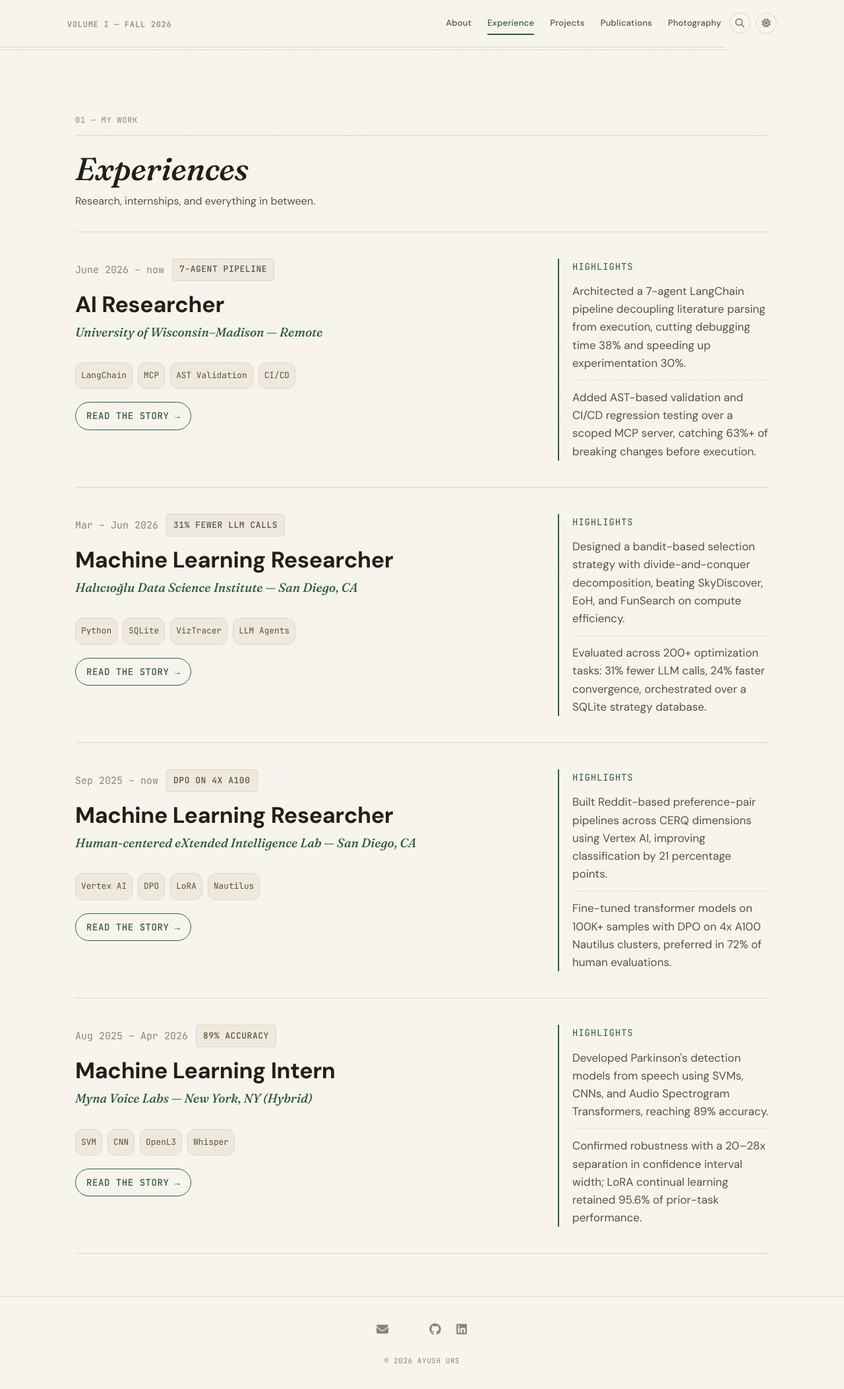
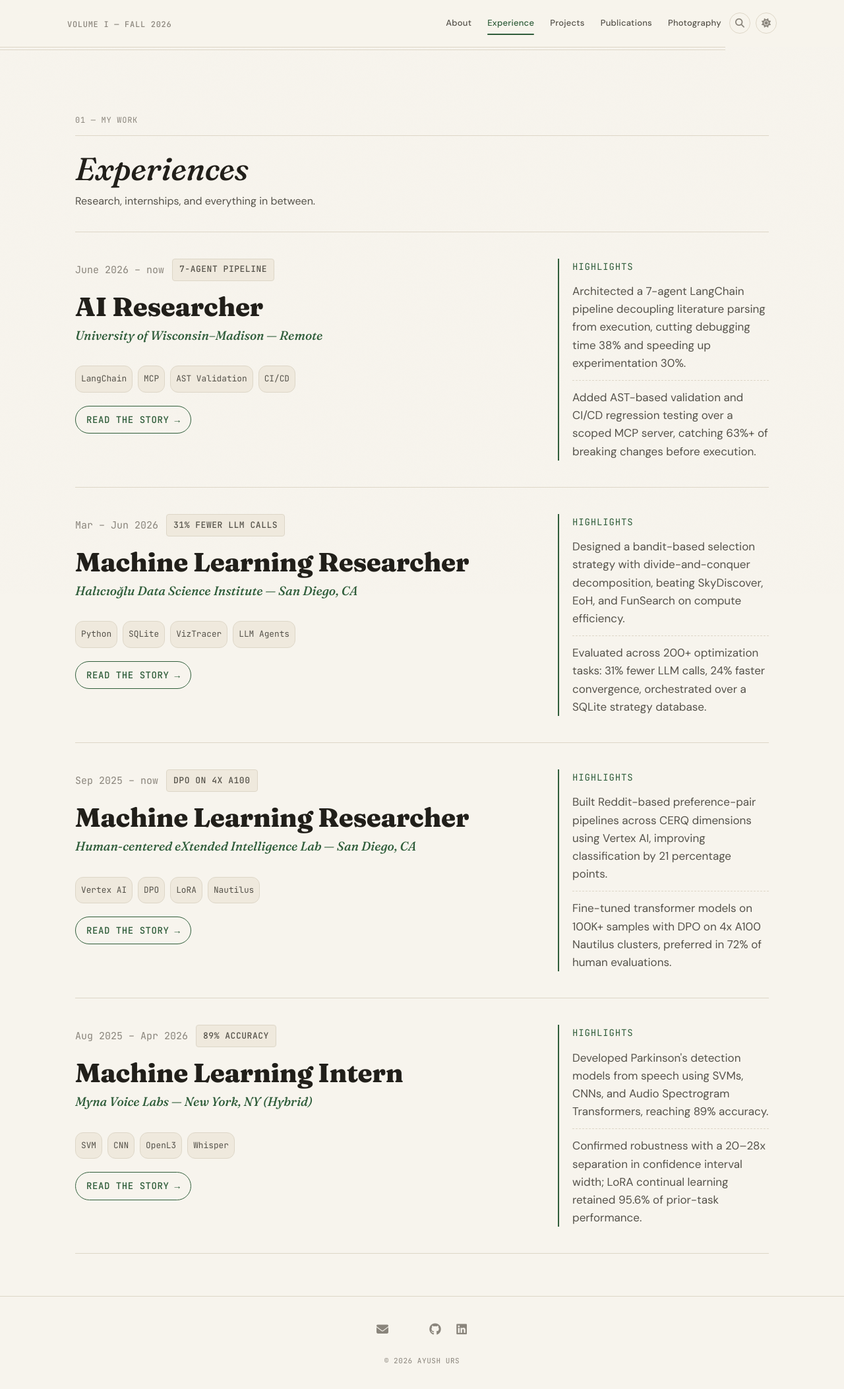
Before and after one commit to ayush11z/ayush11z.github.io, a Jekyll site: the page built from _pages/experience.md, in a window 1280 px wide. Shown: the whole page at 66% size. Built offline with Jekyll 4.4.1, drawn with Linux system fonts in a browser that asks for light colours; a style sheet for code colours, icons or effects is not loaded.

Commit message:
Switch Experience titles to Fraunces serif, larger size
Role titles ("AI Researcher", etc.) now use the Fraunces display
serif (matching the masthead/section-headline font) instead of
DM Sans, and are bumped up further in size (2.125rem -> 2.5rem
desktop, with proportional increases at the smaller breakpoints).

Co-Authored-By: Claude Sonnet 5 <noreply@anthropic.com>
Claude-Session: https://claude.ai/code/session_01UQwU1Kimv87JvCPAGi7yT4

```diff
--- a/_sass/components/_experience.scss
+++ b/_sass/components/_experience.scss
@@ -69,10 +69,10 @@ a.exp-title-link {
 }
 
 .exp-title {
-  font-family: 'DM Sans', sans-serif;
-  font-size: 2.125rem;
+  font-family: 'Fraunces', 'Source Serif 4', Georgia, serif;
+  font-size: 2.5rem;
   font-weight: 800;
-  line-height: 1.2;
+  line-height: 1.15;
   letter-spacing: -0.01em;
   color: var(--text-primary);
   transition: color var(--transition-fast);
@@ -90,13 +90,13 @@ a.exp-title-link {
 
 @media (max-width: 900px) {
   .exp-title {
-    font-size: 1.875rem;
+    font-size: 2.125rem;
   }
 }
 
 @media (max-width: 600px) {
   .exp-title {
-    font-size: 1.5rem;
+    font-size: 1.75rem;
   }
 }
 
```
